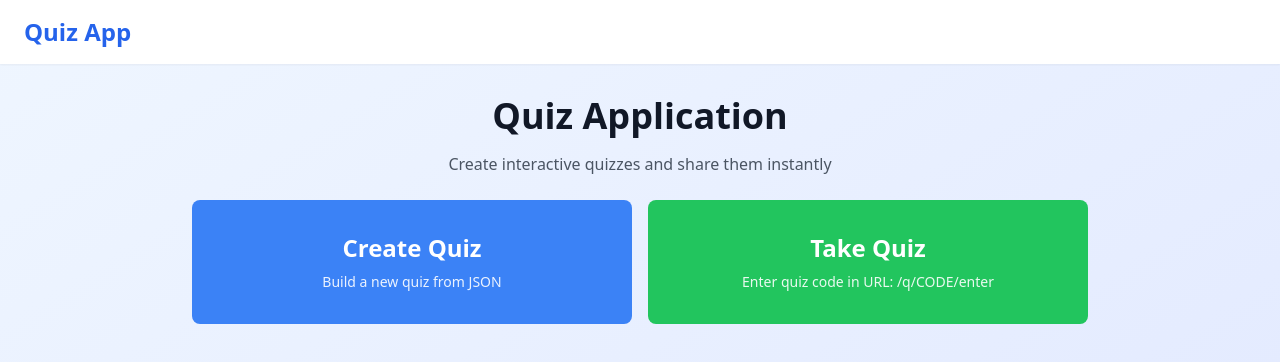
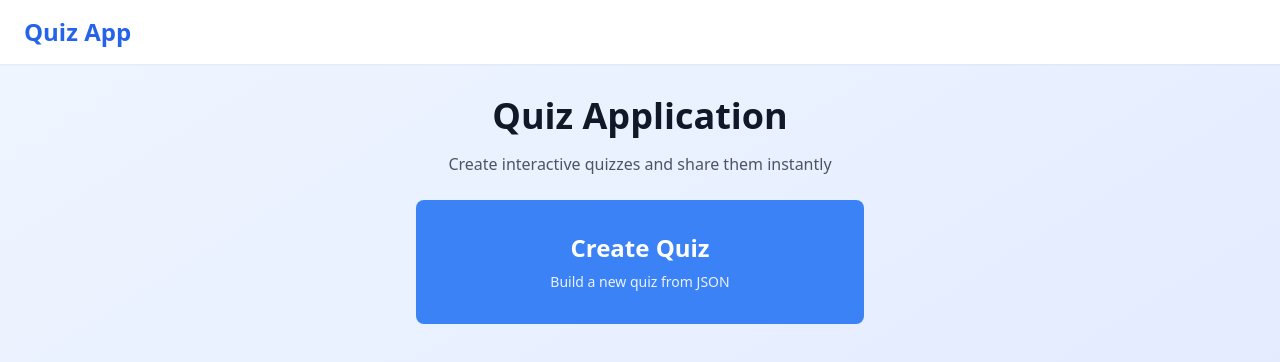
Before and after one commit to hashtagarsal/quiz-app, a Next.js app: page / in a window 1280 px wide. Shown: the top 362 px of the page. Built offline with nearby package versions, Linux system fonts and the light colour scheme.

Commit message:
Remove Take Quiz button

```diff
--- a/pages/index.js
+++ b/pages/index.js
@@ -10,7 +10,7 @@ export default function Home() {
           <p className="text-gray-600">Create interactive quizzes and share them instantly</p>
         </div>
 
-        <div className="grid md:grid-cols-2 gap-4">
+        <div className="max-w-md mx-auto">
           <Link
             href="/create"
             className="block p-8 bg-blue-500 text-white rounded-lg hover:bg-blue-600 transition space-y-2 text-center"
@@ -18,11 +18,6 @@ export default function Home() {
             <div className="text-2xl font-bold">Create Quiz</div>
             <div className="text-sm opacity-90">Build a new quiz from JSON</div>
           </Link>
-
-          <div className="p-8 bg-green-500 text-white rounded-lg space-y-2 text-center">
-            <div className="text-2xl font-bold">Take Quiz</div>
-            <div className="text-sm opacity-90">Enter quiz code in URL: /q/CODE/enter</div>
-          </div>
         </div>
       </div>
     </Layout>
```
